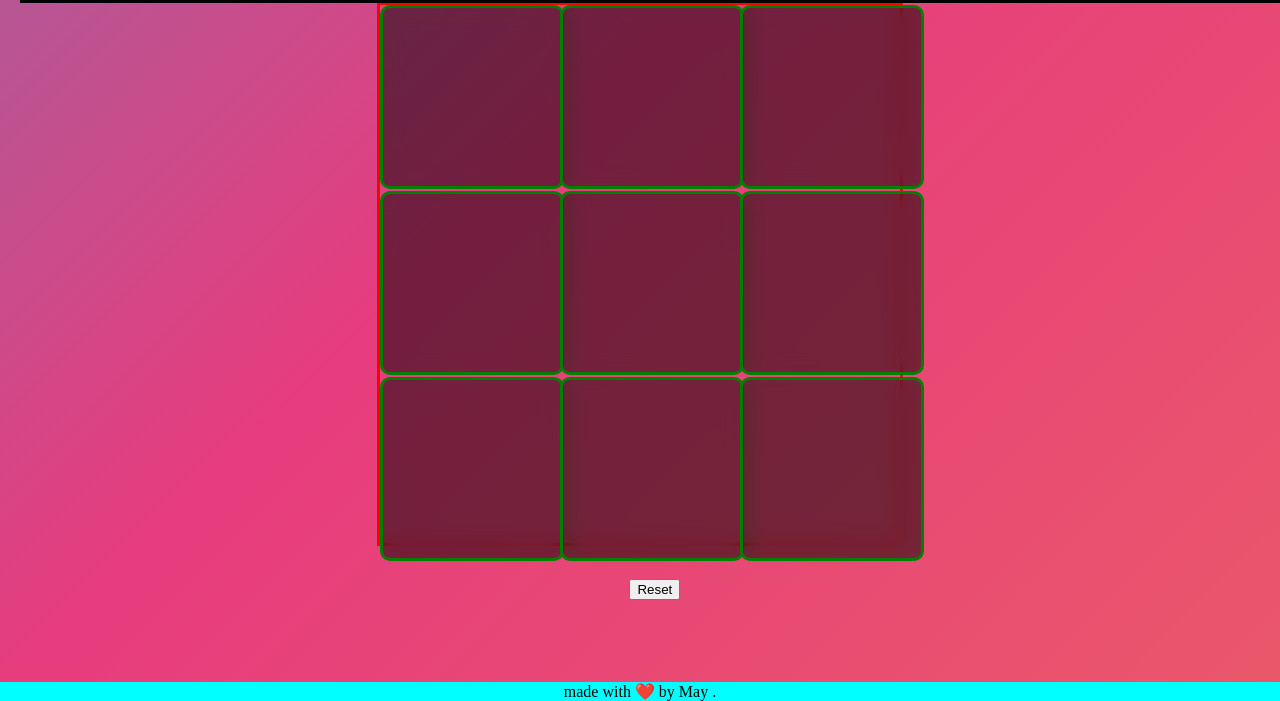
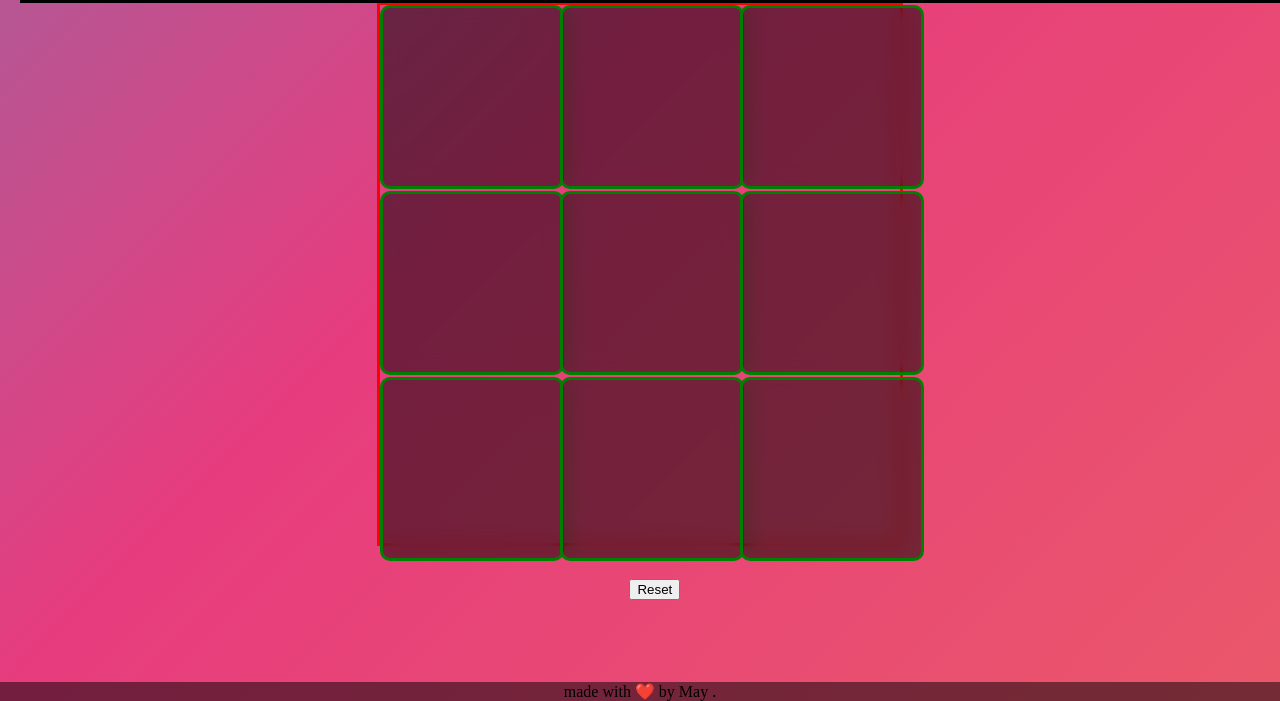
Before and after one commit to may-zone/XO-Game, a plain HTML site: page index.html in a window 1280 px wide. Shown: the part 99-800 px from the top of the page. Drawn offline with Linux system fonts and the light colour scheme.

Commit message:
feat [ footer background ]

```diff
--- a/style.css
+++ b/style.css
@@ -66,9 +66,10 @@ font-size: x-large;
 footer{
     position:fixed;
     bottom: 0;
-    background-color: aqua;
+    background: rgba(0, 0, 0, 0.5);
     width: 100%;
     display: flex;
     justify-content: center;
     margin-top: auto;
+
 }
```
